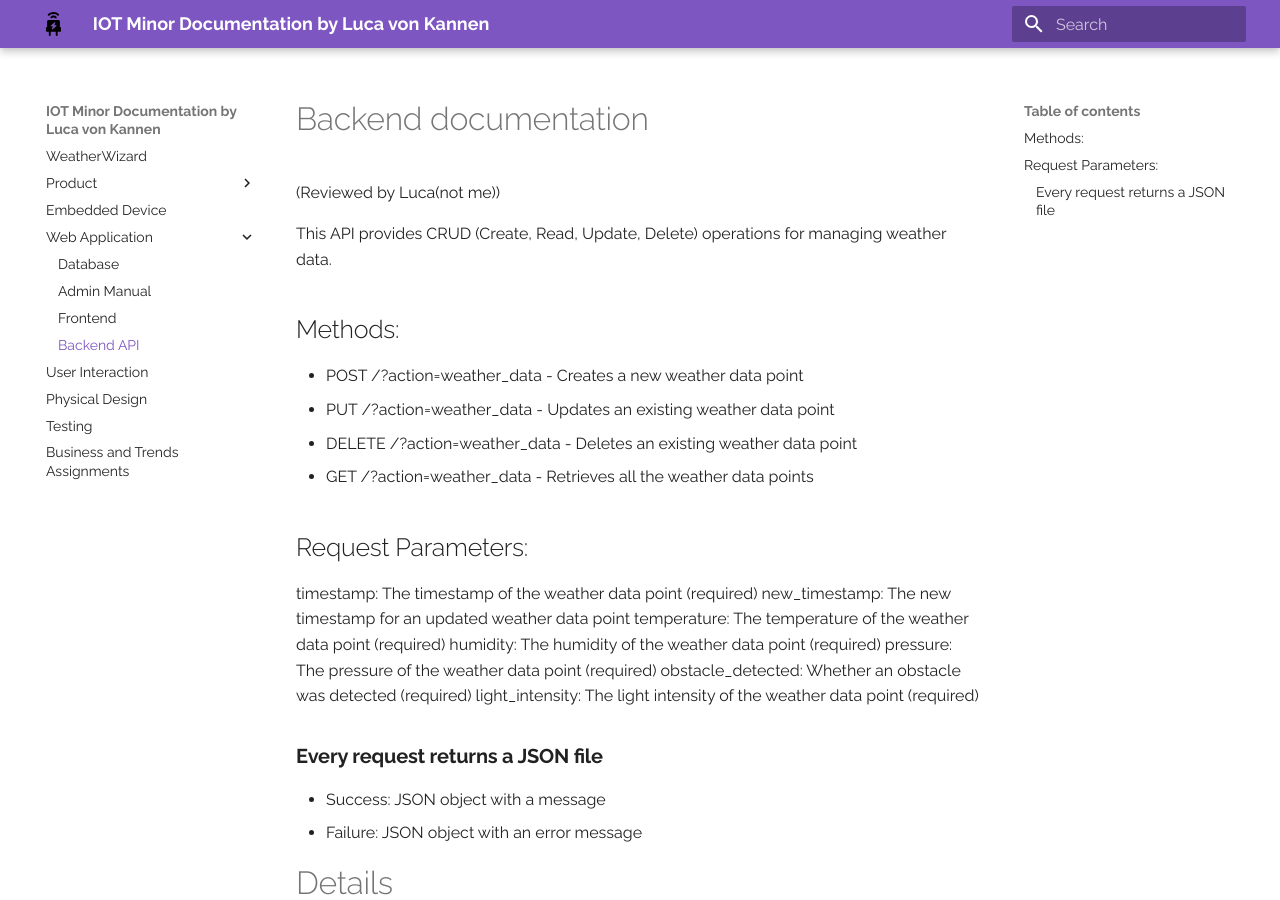
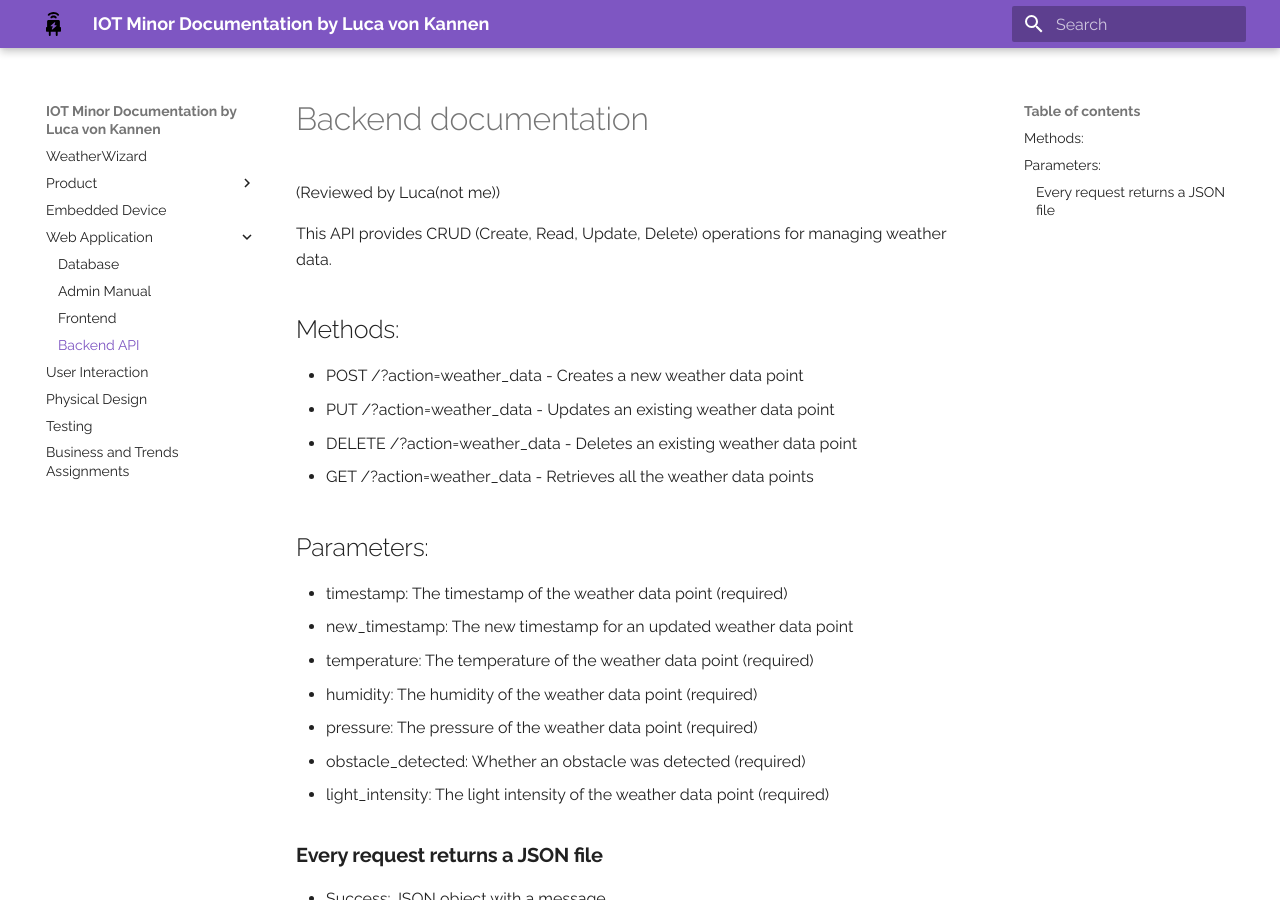
Before and after one commit to lv042/Weather-Wizard, an MkDocs documentation site: the page built from docs/backend.md, in a window 1280 px wide and 900 px high. Built offline with MkDocs 1.6.1 and Material for MkDocs 9.7.7, drawn with Linux system fonts in a browser that asks for light colours.

```diff
--- a/docs/backend.md
+++ b/docs/backend.md
@@ -11,15 +11,15 @@ This API provides CRUD (Create, Read, Update, Delete) operations for managing we
 - DELETE /?action=weather_data - Deletes an existing weather data point
 - GET /?action=weather_data - Retrieves all the weather data points
 
-## Request Parameters:
+## Parameters:
 
-timestamp: The timestamp of the weather data point (required)
-new_timestamp: The new timestamp for an updated weather data point
-temperature: The temperature of the weather data point (required)
-humidity: The humidity of the weather data point (required)
-pressure: The pressure of the weather data point (required)
-obstacle_detected: Whether an obstacle was detected (required)
-light_intensity: The light intensity of the weather data point (required)
+- timestamp: The timestamp of the weather data point (required)
+- new_timestamp: The new timestamp for an updated weather data point
+- temperature: The temperature of the weather data point (required)
+- humidity: The humidity of the weather data point (required)
+- pressure: The pressure of the weather data point (required)
+- obstacle_detected: Whether an obstacle was detected (required)
+- light_intensity: The light intensity of the weather data point (required)
 
 ### __Every request returns a JSON file__
 - Success: JSON object with a message
```
Also changed, not shown: docs/physical_design.md (+21 -6 lines).
